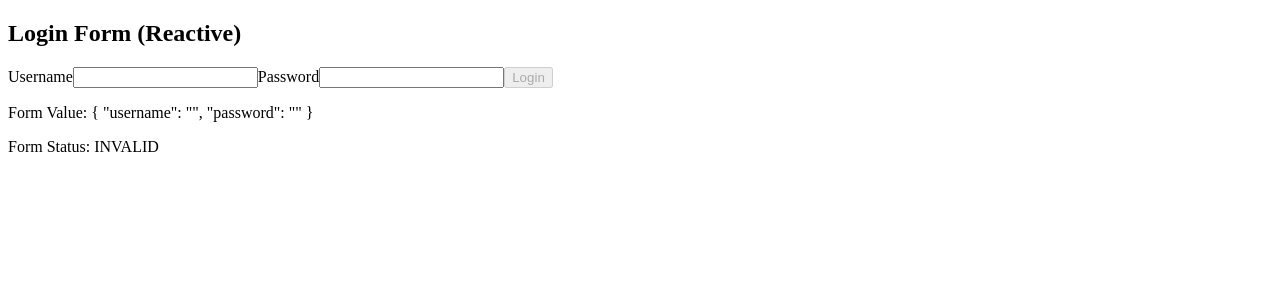
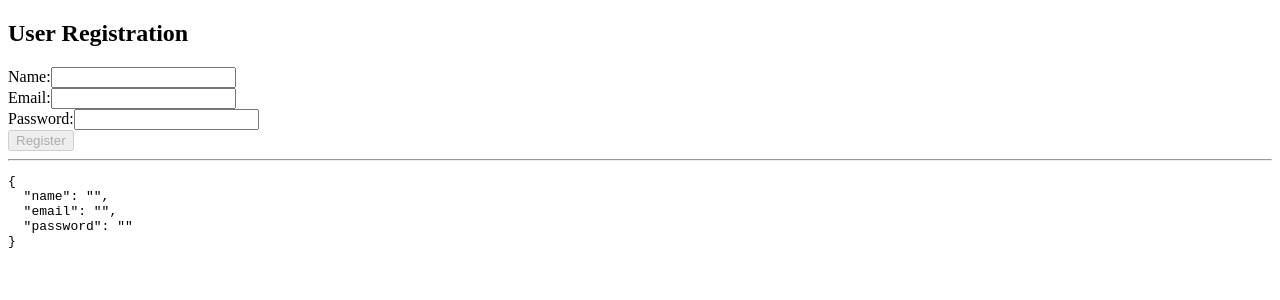
Before and after one commit to sds2002/AngularDemo2, an Angular app: page / in a window 1280 px wide. Shown: the top 300 px of the page. Built offline with nearby package versions, Linux system fonts and the light colour scheme.

Commit message:
validations in template driven form

```diff
--- a/src/app/app.component.html
+++ b/src/app/app.component.html
@@ -1,25 +1,64 @@
 <div class="container">
-    <h2>Login Form (Reactive)</h2>
+    <h2>User Registration</h2>
 
-    <form [formGroup]="loginForm" (ngSubmit)="onSubmit()">
-      <!-- Username -->
-      <label>Username</label>
-      <input type="text" formControlName="username" />
-      <div *ngIf="loginForm.get('username')?.invalid && loginForm.get('username')?.touched" style="color:red">
-        Username is required (min 3 characters).
+    <!-- ngForm directive tracks form state -->
+    <form #userForm="ngForm" (ngSubmit)="onSubmit(userForm)">
+
+      <!-- NAME -->
+      <div>
+        <label>Name:</label>
+        <input type="text"
+               name="name"
+               [(ngModel)]="user.name"
+               required
+               minlength="3"
+               #name="ngModel">
+
+        <!-- Validation messages -->
+        <div *ngIf="name.invalid && name.touched" style="color:red">
+          <small *ngIf="name.errors?.['required']">Name is required.</small>
+          <small *ngIf="name.errors?.['minlength']">Min 3 characters required.</small>
+        </div>
       </div>
 
-      <!-- Password -->
-      <label>Password</label>
-      <input type="password" formControlName="password" />
-      <div *ngIf="loginForm.get('password')?.invalid && loginForm.get('password')?.touched" style="color:red">
-        Password is required (min 6 characters).
+      <!-- EMAIL -->
+      <div>
+        <label>Email:</label>
+        <input type="email"
+               name="email"
+               [(ngModel)]="user.email"
+               required
+               email
+               #email="ngModel">
+
+        <div *ngIf="email.invalid && email.touched" style="color:red">
+          <small *ngIf="email.errors?.['required']">Email is required.</small>
+          <small *ngIf="email.errors?.['email']">Invalid email format.</small>
+        </div>
       </div>
 
-      <!-- Submit -->
-      <button type="submit" [disabled]="loginForm.invalid">Login</button>
+      <!-- PASSWORD -->
+      <div>
+        <label>Password:</label>
+        <input type="password"
+               name="password"
+               [(ngModel)]="user.password"
+               required
+               minlength="6"
+               #password="ngModel">
+
+        <div *ngIf="password.invalid && password.touched" style="color:red">
+          <small *ngIf="password.errors?.['required']">Password is required.</small>
+          <small *ngIf="password.errors?.['minlength']">Min 6 characters required.</small>
+        </div>
+      </div>
+
+      <!-- Submit button disabled until form is valid -->
+      <button type="submit" [disabled]="userForm.invalid">Register</button>
     </form>
 
-    <p>Form Value: {{ loginForm.value | json }}</p>
-    <p>Form Status: {{ loginForm.status }}</p>
+    <hr />
+
+    <!-- Debugging form values -->
+    <pre>{{ userForm.value | json }}</pre>
   </div>
--- a/src/app/app.component.ts
+++ b/src/app/app.component.ts
@@ -1,26 +1,20 @@
 import { Component } from '@angular/core';
-import { FormBuilder, FormGroup, Validators } from '@angular/forms';
 
 @Component({
   selector: 'app-root',
-  templateUrl: './app.component.html',
+  templateUrl: './app.component.html'
 })
 export class AppComponent {
-  loginForm: FormGroup;
+  user = {
+    name: '',
+    email: '',
+    password: ''
+  };
 
-  constructor(private fb: FormBuilder) {
-    // Define form controls with validators
-    this.loginForm = this.fb.group({
-      username: ['', [Validators.required, Validators.minLength(3)]],
-      password: ['', [Validators.required, Validators.minLength(6)]],
-    });
-  }
-
-  onSubmit() {
-    if (this.loginForm.valid) {
-      console.log('Form Submitted ✅', this.loginForm.value);
-    } else {
-      console.log('Form Invalid ❌');
+  onSubmit(form: any) {
+    if (form.valid) {
+      console.log('Form Submitted:', this.user);
+      alert('Registration Successful!');
     }
   }
 }
--- a/src/app/app.module.ts
+++ b/src/app/app.module.ts
@@ -1,5 +1,5 @@
 import { NgModule } from '@angular/core';
-import { ReactiveFormsModule } from '@angular/forms';
+import { FormsModule } from '@angular/forms';
 import { BrowserModule } from '@angular/platform-browser';
 import { AppComponent } from './app.component';
 
@@ -9,7 +9,7 @@ import { AppComponent } from './app.component';
   ],
   imports: [
     BrowserModule,
-    ReactiveFormsModule,
+    FormsModule,
   ],
   providers: [],
   bootstrap: [AppComponent]
```
